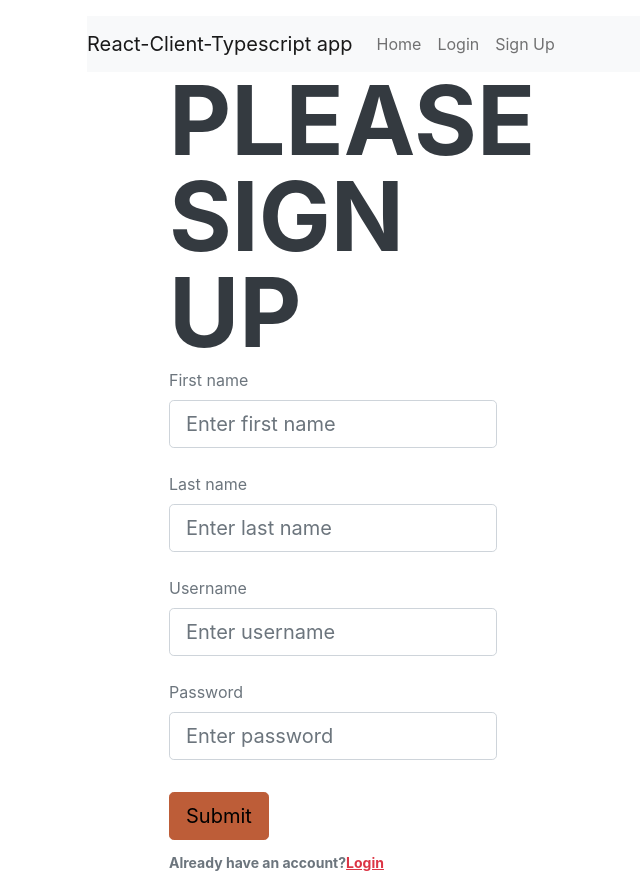
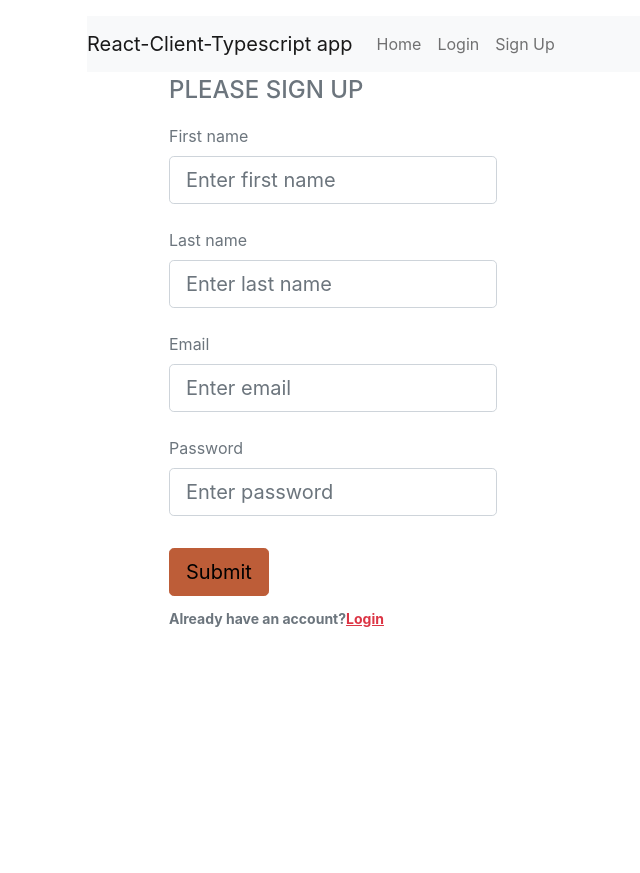
Before and after one commit to stancu-mihai/react-client-typescript-old, a React (Create React App) app: page /register in a window 1280 px wide. Shown: the whole page, without its empty margins (197-837 px from the left). After the commit the page ends 800 px from the top, so only its background shows below. Built offline with nearby package versions, Linux system fonts and the light colour scheme; a web font is replaced by a local one.

Commit message:
Replaces username with email

```diff
--- a/src/components/Login/Login.tsx
+++ b/src/components/Login/Login.tsx
@@ -4,7 +4,7 @@ import { Formik, Form, Field  } from 'formik';
 import * as Yup from 'yup';
 
 type LoginCredentials = {
-    username: string,
+    email: string,
     password: string
 }
 
@@ -27,7 +27,8 @@ const LoginPropTypes = {
 type LoginTypes = InferProps<typeof LoginPropTypes>; // compile time prop type-checking
 
 const LoginSchema = Yup.object().shape({ // form validation
-    username: Yup.string()
+    email: Yup.string()
+      .email('Must be valid email')
       .min(2, 'Too Short!')
       .max(50, 'Too Long!')
       .required('Required'),
@@ -38,10 +39,10 @@ const LoginSchema = Yup.object().shape({ // form validation
   });
 
 const Login = ({ setUser }: LoginTypes) => {
-    const [username, setUserName] = React.useState<string>();
+    const [email, setEmail] = React.useState<string>();
     const [password, setPassword] = React.useState<string>();
 
-    const initialValues: LoginCredentials = { username: '', password:'' };
+    const initialValues: LoginCredentials = { email: '', password:'' };
 
     return(
         <div className="login-wrapper">
@@ -51,7 +52,7 @@ const Login = ({ setUser }: LoginTypes) => {
                     validationSchema = { LoginSchema }
                     onSubmit={async (values, actions) => {
                         const user = await loginUser({
-                          username: username? username : '',
+                          email: email? email : '',
                           password: password? password : ''
                         });
                         setUser(user);
@@ -59,17 +60,17 @@ const Login = ({ setUser }: LoginTypes) => {
                 >
                     {({ errors, touched }) => (
                     <Form >
-                        <h1>Please Log In</h1>
+                        <div className="subheading mb-3">Please Log In</div>
                         <div className="form-outline mb-4">
-                            <label className="form-label" htmlFor="username">Username</label>
+                            <label className="form-label" htmlFor="email">Email</label>
                             <Field
-                                name="username"
+                                name="email"
                                 className="form-control form-control-lg"
                                 type="text"
-                                placeholder="Enter username"
-                                onKeyUp={(e: React.ChangeEvent<HTMLInputElement>) => setUserName(e.target.value)}
+                                placeholder="Enter email"
+                                onKeyUp={(e: React.ChangeEvent<HTMLInputElement>) => setEmail(e.target.value)}
                             />
-                            {errors.username && touched.username ? (<div className="invalid-feedback d-block">{errors.username}</div>) : null}
+                            {errors.email && touched.email ? (<div className="invalid-feedback d-block">{errors.email}</div>) : null}
                         </div>
                         <div className="form-outline mb-3">
                             <label className="form-label" htmlFor="password">Password</label>
--- a/src/components/Register/Register.tsx
+++ b/src/components/Register/Register.tsx
@@ -6,7 +6,7 @@ import * as Yup from 'yup';
 type RegisterCredentials = {
     firstName: string,
     lastName: string,
-    username: string,
+    email: string,
     password: string
 }
 
@@ -37,7 +37,8 @@ const RegisterSchema = Yup.object().shape({ // form validation
     .min(2, 'Too Short!')
     .max(50, 'Too Long!')
     .required('Required'),
-    username: Yup.string()
+    email: Yup.string()
+      .email('Must be valid email')
       .min(2, 'Too Short!')
       .max(50, 'Too Long!')
       .required('Required'),
@@ -48,12 +49,12 @@ const RegisterSchema = Yup.object().shape({ // form validation
   });
 
 const Register = ({ setUser }: RegisterTypes) => {
-    const [username, setUserName] = React.useState<string>();
+    const [email, setEmail] = React.useState<string>();
     const [password, setPassword] = React.useState<string>();
     const [firstName, setFirstName] = React.useState<string>();
     const [lastName, setLastName] = React.useState<string>();
 
-    const initialValues: RegisterCredentials = { firstName: '', lastName: '', username: '', password: ''};
+    const initialValues: RegisterCredentials = { firstName: '', lastName: '', email: '', password: ''};
 
     return(
         <div className="login-wrapper">
@@ -65,7 +66,7 @@ const Register = ({ setUser }: RegisterTypes) => {
                         const user = await registerUser({
                             firstName: firstName? firstName : '',
                             lastName: lastName? lastName : '',
-                            username: username? username : '',
+                            email: email? email : '',
                             password: password? password : ''
                         });
                         setUser(user);
@@ -73,7 +74,7 @@ const Register = ({ setUser }: RegisterTypes) => {
                 >
                     {({ errors, touched }) => (
                         <Form>
-                            <h1>Please Sign Up</h1>
+                            <div className="subheading mb-3">Please Sign Up</div>
                             <div className="form-outline mb-4">
                                 <label className="form-label" htmlFor="firstName">First name</label>
                                 <Field
@@ -97,15 +98,15 @@ const Register = ({ setUser }: RegisterTypes) => {
                                 {errors.lastName && touched.lastName ? (<div className="invalid-feedback d-block">{errors.lastName}</div>) : null}
                             </div>
                             <div className="form-outline mb-4">
-                                <label className="form-label" htmlFor="username">Username</label>
+                                <label className="form-label" htmlFor="email">Email</label>
                                 <Field
-                                    name="username"
+                                    name="email"
                                     className="form-control form-control-lg"
                                     type="text"
-                                    placeholder="Enter username"
-                                    onKeyUp={(e: React.ChangeEvent<HTMLInputElement>) => setUserName(e.target.value)}
+                                    placeholder="Enter email"
+                                    onKeyUp={(e: React.ChangeEvent<HTMLInputElement>) => setEmail(e.target.value)}
                                 />
-                                {errors.username && touched.username ? (<div className="invalid-feedback d-block">{errors.username}</div>) : null}
+                                {errors.email && touched.email ? (<div className="invalid-feedback d-block">{errors.email}</div>) : null}
                             </div>
                             <div className="form-outline mb-3">
                                 <label className="form-label" htmlFor="password">Password</label>
```
